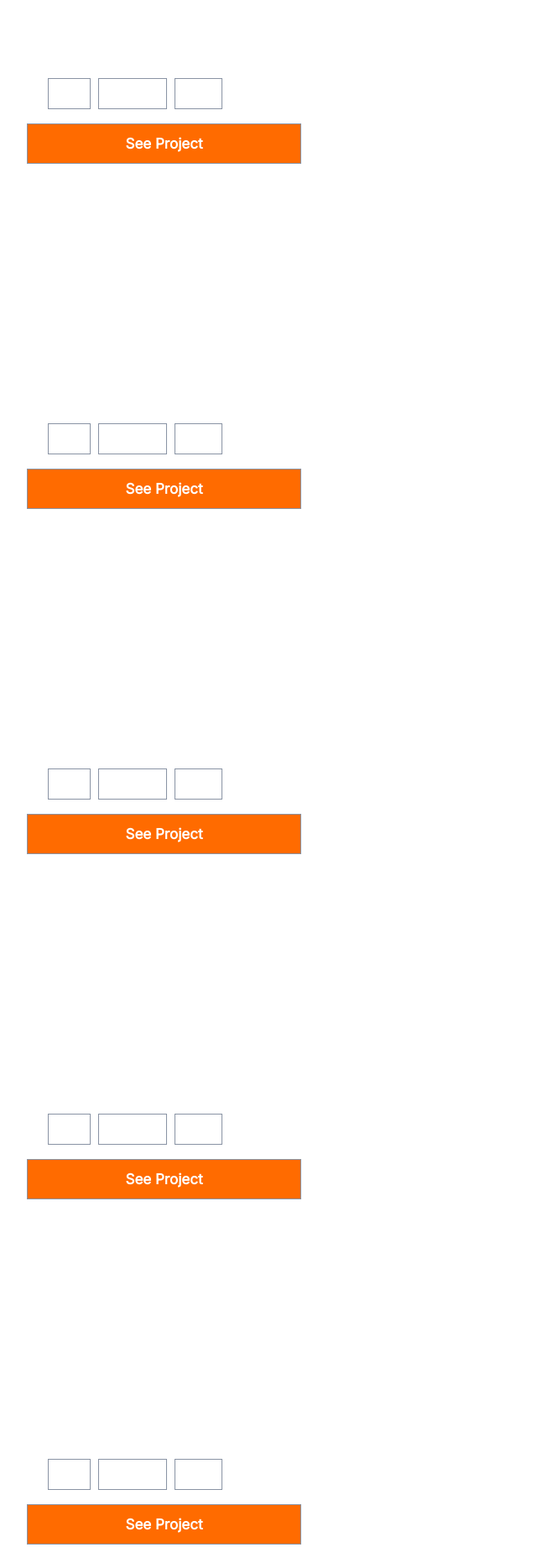
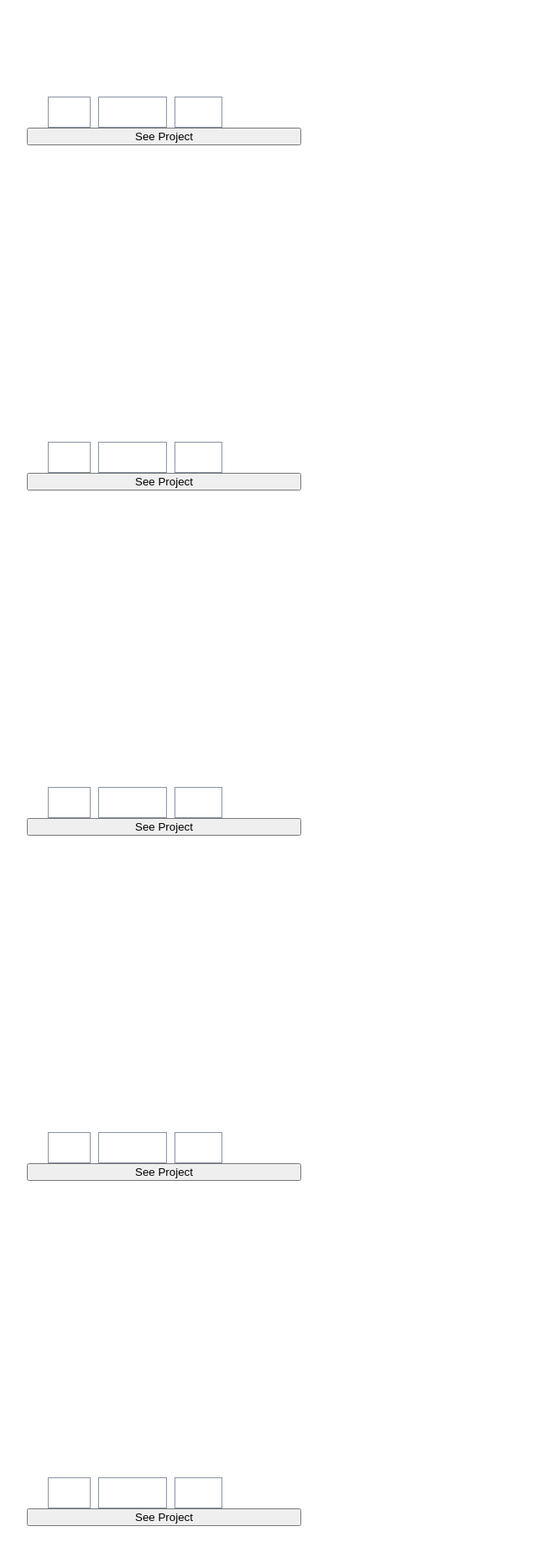
Before and after one commit to iBel251/portfolio, a website: page index.html in a window 1280 px wide. Shown: the part 1722-3583 px from the top of the page at 84% size, without its empty margins (0-640 px from the left). Drawn offline with Linux system fonts and the light colour scheme; a web font is replaced by a local one.

Commit message:
fixed conflicts

```diff
--- a/index.html
+++ b/index.html
@@ -111,7 +111,7 @@
           <button>bootstrap</button>
           <button>Ruby</button>
         </div>
-        <button id="cardbtn">See Project</button>
+        <button class="cardbtn2">See Project</button>
     </div>
     <div class="card">
       <h1>Profesional Art Printing Data</h1>
@@ -123,7 +123,7 @@
           <button>bootstrap</button>
           <button>Ruby</button>
         </div>
-        <button id="cardbtn">See Project</button>
+        <button class="cardbtn2">See Project</button>
     </div>
     <div class="card">
       <h1>Profesional Art Printing Data</h1>
@@ -135,7 +135,7 @@
           <button>bootstrap</button>
           <button>Ruby</button>
         </div>
-        <button id="cardbtn">See Project</button>
+        <button class="cardbtn2">See Project</button>
     </div>
     <div class="card">
       <h1>Profesional Art Printing Data</h1>
@@ -147,7 +147,7 @@
           <button>bootstrap</button>
           <button>Ruby</button>
         </div>
-        <button id="cardbtn">See Project</button>
+        <button class="cardbtn2">See Project</button>
     </div>
     <div class="card">
       <h1>Profesional Art Printing Data</h1>
@@ -159,7 +159,7 @@
           <button>bootstrap</button>
           <button>Ruby</button>
         </div>
-        <button id="cardbtn">See Project</button>
+        <button class="cardbtn2">See Project</button>
     </div>
     <div class="card">
       <h1>Profesional Art Printing Data</h1>
@@ -171,7 +171,7 @@
           <button>bootstrap</button>
           <button>Ruby</button>
         </div>
-        <button id="cardbtn">See Project</button>
+        <button class="cardbtn2">See Project</button>
     </div>
   </section>
   <section class="about">
@@ -185,7 +185,7 @@
     </div>
     <div id="line2"></div>
     <div class="skills">
-    <ul>
+
       <h2><span id="diamond"></span> Language</h2>
       <h3>Javascript</h3>
       <h3>Ruby</h3>
@@ -203,7 +203,7 @@
       <h3>Codepen</h3>
       <h3>Gitlab</h3>
       <h3>Terminal</h3>
-    </ul>
+
     </div>
   </section>
 </body>
```
